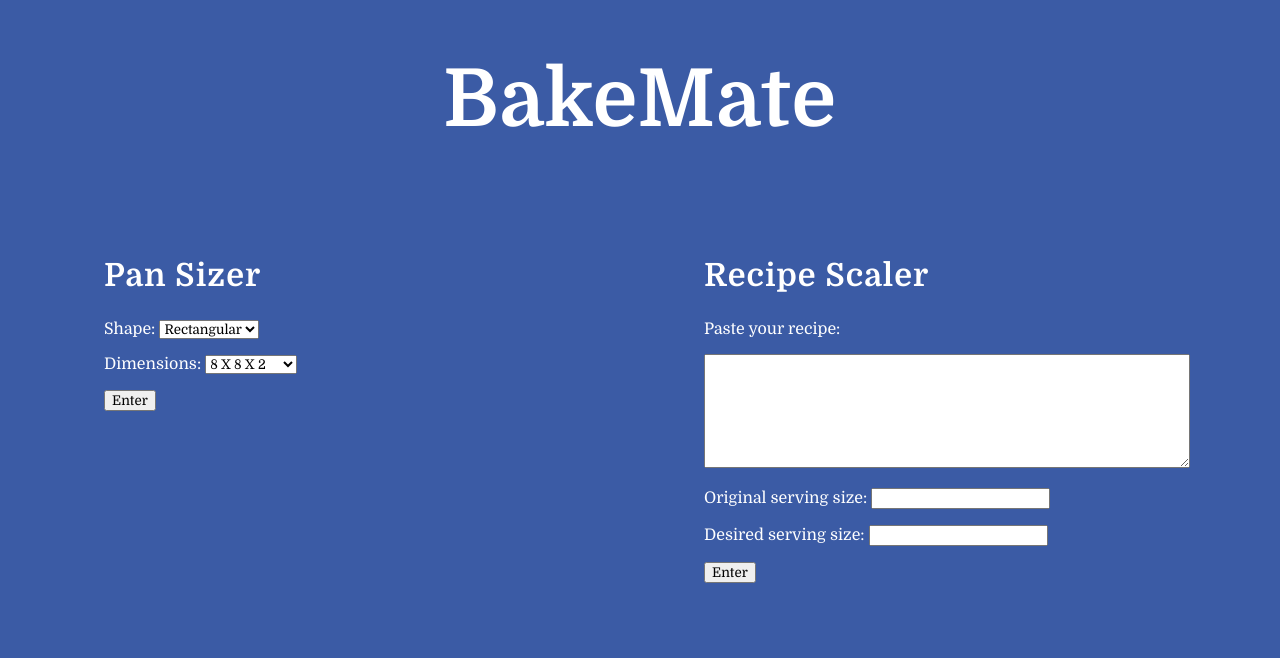
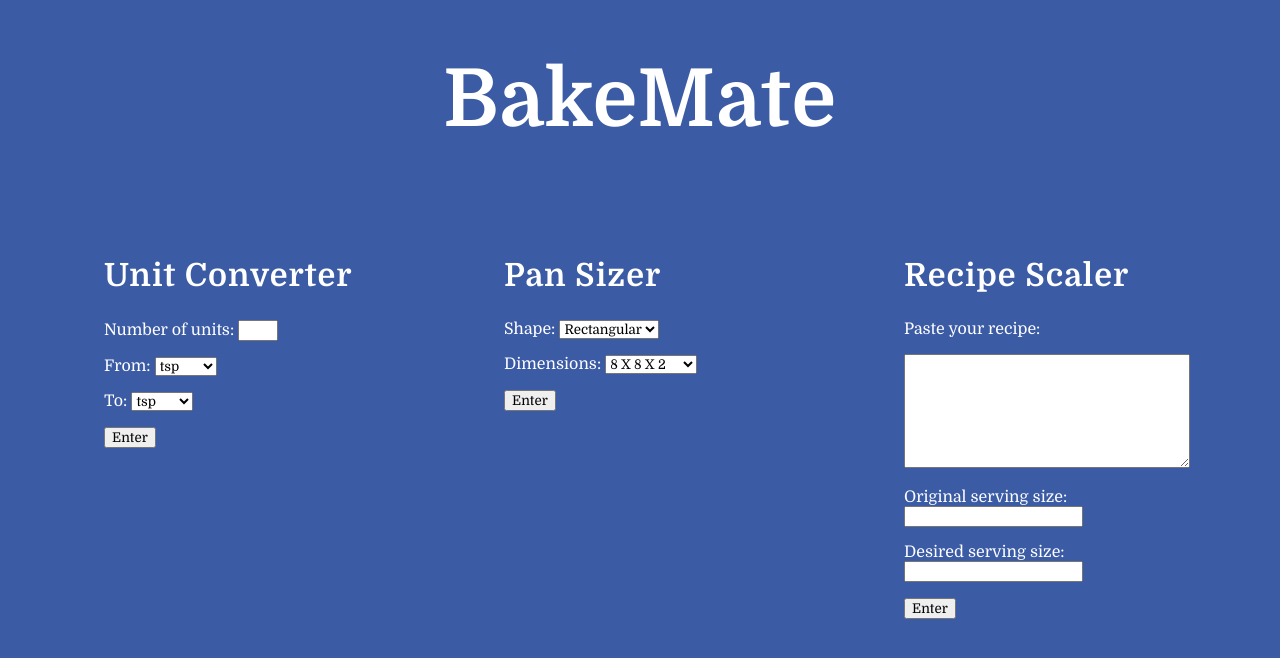
Before and after one commit to amandaclement/bake-mate, a React (Create React App) app: page / in a window 1280 px wide. Shown: the top 658 px of the page. Built offline with nearby package versions, Linux system fonts and the light colour scheme.

Commit message:
Created UnitConverter component, with most functionality implemented

```diff
--- a/src/App.js
+++ b/src/App.js
@@ -1,4 +1,5 @@
 import Header from './components/Header.jsx';
+import UnitConverter from './components/UnitConverter.jsx';
 import PanSizer from './components/PanSizer.jsx';
 import RecipeScaler from './components/RecipeScaler.jsx';
 
@@ -7,6 +8,7 @@ function App() {
     <>
       <Header />
       <div id="tools">
+        <UnitConverter />
         <PanSizer />
         <RecipeScaler />
       </div>
--- /dev/null
+++ b/src/components/UnitConverter.jsx
@@ -0,0 +1,102 @@
+import { useState } from 'react';
+import { unitTypes } from '../utils/unitData.js';
+import { convertMeasurement } from '../utils/unitHelpers.js';
+
+export default function UnitConverter() {
+
+    // State variables
+    const [numUnits, setNumUnits] = useState('');
+    const [originalUnit, setOriginalUnit] = useState(unitTypes[0]);
+    const [desiredUnit, setDesiredUnit] = useState(unitTypes[0]);
+    const [result, setResult] = useState('');
+
+    // Handles changes to number of units
+    function handleNumUnitsChange(event) {
+        setNumUnits(event.target.value);
+        setResult('');
+    }
+
+    // Handles changes to original unit type
+    function handleOriginalUnitChange(event) {
+        setOriginalUnit(event.target.value);
+        setResult('');
+    }
+
+    // Handles changes to desired unit type
+    function handleDesiredUnitChange(event) {
+        setDesiredUnit(event.target.value);
+        setResult('');
+    }
+
+    // Prepares measurement conversion to be rendered
+    function renderResult(conversion) {
+        return (
+            <div>
+                <h3>Conversion: </h3>
+                <p>{conversion} {desiredUnit}</p>
+            </div>
+        );
+    }
+
+    // Handles submit button
+    function handleResult(event) {
+        // Prevent page reload on button click
+        event.preventDefault();
+
+        // If number of units value is missing or not greater than 0, prompt user to correct
+        if (numUnits <= 0) {
+            alert('Please enter a value greater than 0 for number of units.');
+            return;
+        }
+
+        // Calculate conversion
+        const conversion = convertMeasurement(originalUnit, desiredUnit, numUnits);
+
+        // Update result
+        setResult(renderResult(conversion));
+    }
+
+    return (
+        <section id="unit-converter" className="tool">
+            <h2 className="form-title">Unit Converter</h2>
+            <form className="basic-form">
+                <p>
+                    <label>Number of units: </label>
+                    <input
+                        className="number-input"
+                        name="num-units"
+                        type="number"
+                        value={numUnits}
+                        onChange={handleNumUnitsChange}
+                    />
+                </p>
+                <p>
+                    <label>From: </label>
+                    <select
+                        name="originalUnit"
+                        value={originalUnit}
+                        onChange={handleOriginalUnitChange}
+                    >
+                        {unitTypes.map(unit => (
+                            <option key={unit} value={unit}>{unit}</option>
+                        ))}
+                    </select>
+                </p>
+                <p>
+                    <label>To: </label>
+                    <select
+                        name="desiredUnit"
+                        value={desiredUnit}
+                        onChange={handleDesiredUnitChange}
+                    >
+                        {unitTypes.map(unit => (
+                            <option key={unit} value={unit}>{unit}</option>
+                        ))}
+                    </select>
+                </p>
+                <button onClick={handleResult}>Enter</button>
+                {result}
+            </form>
+        </section>
+    );
+}
--- a/src/index.css
+++ b/src/index.css
@@ -44,6 +44,10 @@ h2 {
     padding: 2rem 4rem;
 }
 
+input.number-input {
+    width: 2rem;
+}
+
 #pan-sizer ul {
     text-transform: capitalize;
 }
--- /dev/null
+++ b/src/utils/unitData.js
@@ -0,0 +1,14 @@
+// Conversion factors from units to cups
+export const unitConversions = {
+    'tsp' : 1/48,
+    'tbsp' : 1/16,
+    'oz' : 1/8,
+    'ml' : 1/240,
+    'cup' : 1,
+    'pint' : 2,
+    'quart' : 4,
+    'gallon' : 16
+};
+
+// Array of unit types
+export const unitTypes = Object.keys(unitConversions);
--- /dev/null
+++ b/src/utils/unitHelpers.js
@@ -0,0 +1,11 @@
+import { unitConversions } from '../utils/unitData.js';
+
+// Converts a measurement of a certain unit type to another unit type
+export function convertMeasurement(originalUnit, desiredUnit, numUnits) {
+    const originalUnitToCups = unitConversions[originalUnit];
+    const desiredUnitToCups = unitConversions[desiredUnit];
+    const conversion = originalUnitToCups/desiredUnitToCups * numUnits;
+
+    // Return result, rounded to 4 decimal points only if necessary
+    return Math.round((conversion + Number.EPSILON) * 10000) / 10000
+}
```
